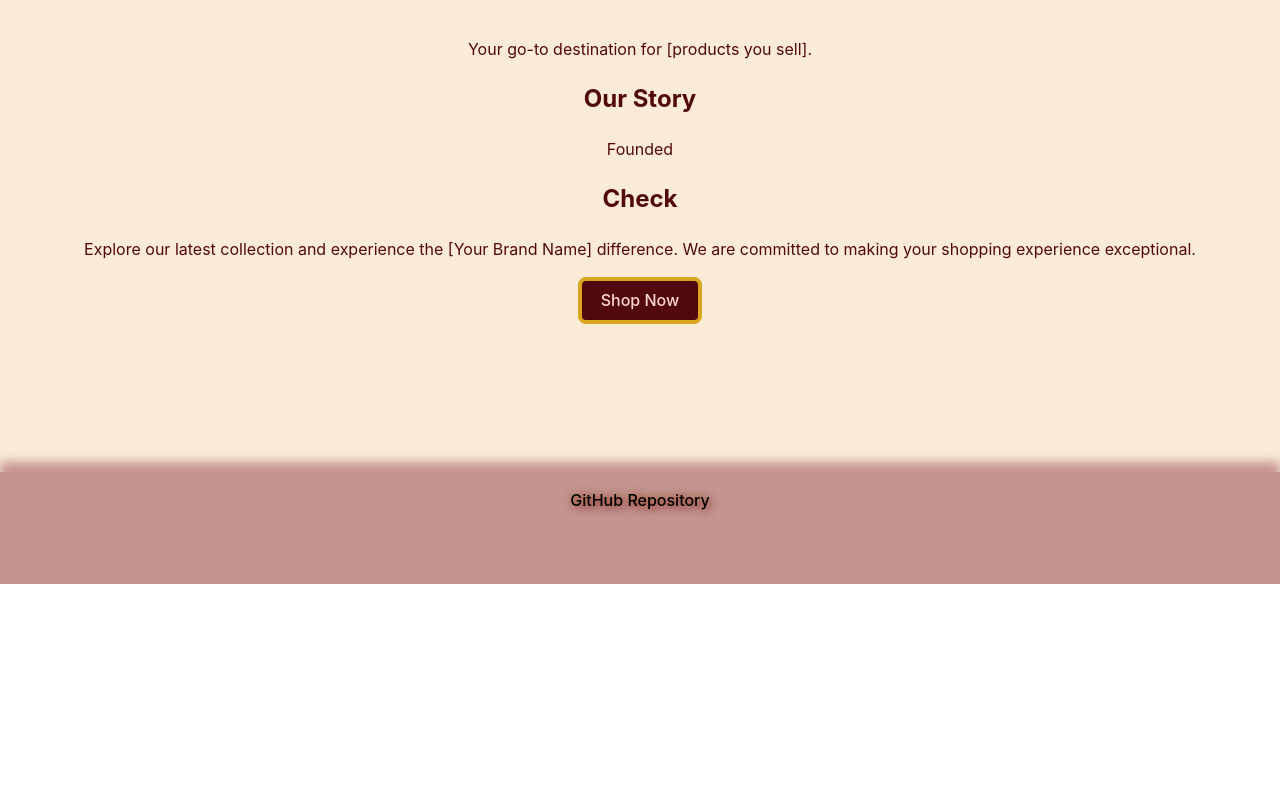
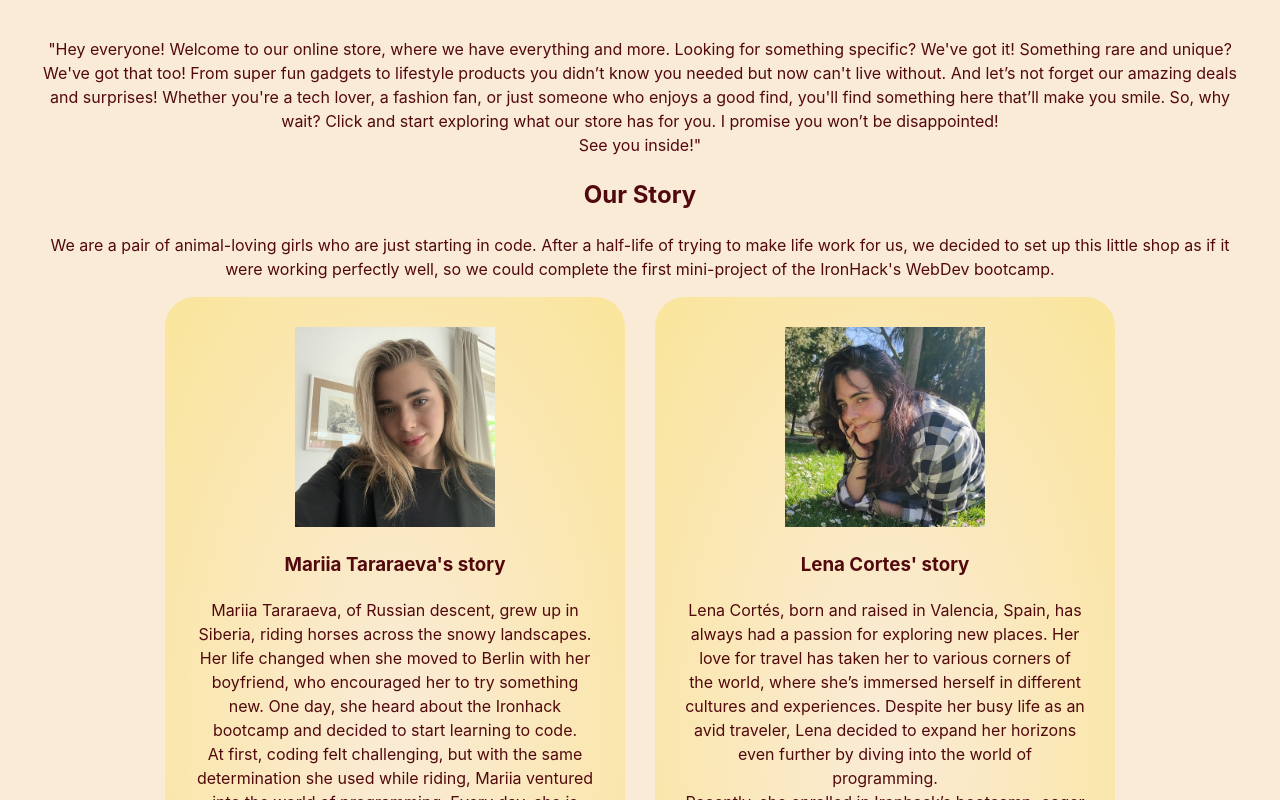
Before and after one commit to LenaH92/React-App-miniproject, a React (Vite) app: page /about in a window 1280 px wide. Shown: the part 360-1160 px from the top of the page. Before the commit the page ends 944 px from the top, so only its background shows below. Built offline with nearby package versions, Linux system fonts and the light colour scheme.

Commit message:
aboutpage chaged

```diff
--- a/src/App.css
+++ b/src/App.css
@@ -211,3 +211,23 @@ button {
 .titleAndPic img {
   max-height: 300px;
 }
+
+.justUs {
+  display: flex;
+  flex-direction: row;
+  justify-content: center;
+  gap: 30px;
+}
+
+#mariiasDiv,
+#lenasDiv {
+  padding: 30px;
+  width: 400px;
+  background: radial-gradient(ellipse, antiquewhite, #FAE59B);
+  border-radius: 30px;
+}
+
+#mariiasDiv img,
+#lenasDiv img {
+  height: 200px;
+}
--- a/src/Components/pages/About.jsx
+++ b/src/Components/pages/About.jsx
@@ -10,15 +10,33 @@ const About = () => {
       {/* Header Section */}
       <header className="aboutUsHeather">
         <h1>About Us</h1>
-        <p>Your go-to destination for [products you sell].</p>
+        <p>"Hey everyone! Welcome to our online store, where we have everything and more. Looking for something specific? We've got it! Something rare and unique? We've got that too! From super fun gadgets to lifestyle products you didn’t know you needed but now can't live without. And let’s not forget our amazing deals and surprises! Whether you're a tech lover, a fashion fan, or just someone who enjoys a good find, you'll find something here that’ll make you smile. So, why wait? Click and start exploring what our store has for you. I promise you won’t be disappointed! <br /> See you inside!"</p>
       </header>
 
       {/* Our Story Section */}
       <section className="ourStory">
         <h2>Our Story</h2>
         <p>
-          Founded
+          We are a pair of animal-loving girls who are just starting in code. After a half-life of trying to make life work for us, we decided to set up this little shop as if it were working perfectly well, so we could complete the first mini-project of the IronHack's WebDev bootcamp.
         </p>
+        <div className="justUs">
+          <div id="mariiasDiv">
+            <img src="src\img\Mariia.png" alt="Mariia's slack profile picture" />
+            <h3>Mariia Tararaeva's story</h3>
+            <p>Mariia Tararaeva, of Russian descent, grew up in Siberia, riding horses across the snowy landscapes. Her life changed when she moved to Berlin with her boyfriend, who encouraged her to try something new. One day, she heard about the Ironhack bootcamp and decided to start learning to code. <br />
+
+              At first, coding felt challenging, but with the same determination she used while riding, Mariia ventured into the world of programming. Every day, she is becoming a programmer, solving problems and acquiring new skills. On weekends, she continues riding horses, enjoying the freedom she has always loved. <br /> (totally not made up)</p>
+          </div>
+          <div id="lenasDiv">
+            <img src="src\img\Lena.png" alt="Lena's slack profile picture" />
+            <h3>Lena Cortes' story</h3>
+            <p>Lena Cortés, born and raised in Valencia, Spain, has always had a passion for exploring new places. Her love for travel has taken her to various corners of the world, where she’s immersed herself in different cultures and experiences. Despite her busy life as an avid traveler, Lena decided to expand her horizons even further by diving into the world of programming. <br />
+
+              Recently, she enrolled in Ironhack’s bootcamp, eager to learn coding and embrace a new challenge. Although it was a big shift from her usual lifestyle, Lena was determined to succeed. The problem-solving aspect of coding intrigued her, and she found herself captivated by the endless possibilities it offered. <br />
+
+              Now, Lena is balancing her passion for travel with her newfound interest in tech, learning to code by day and dreaming of her next adventure by night. She’s excited to see where both her journey as a coder and her travels will take her. <br /> (also totally not made up)</p>
+          </div>
+        </div>
       </section>
 
 
```
Also changed, not shown: src/img/Lena.png (added), src/img/Mariia.png (added).
